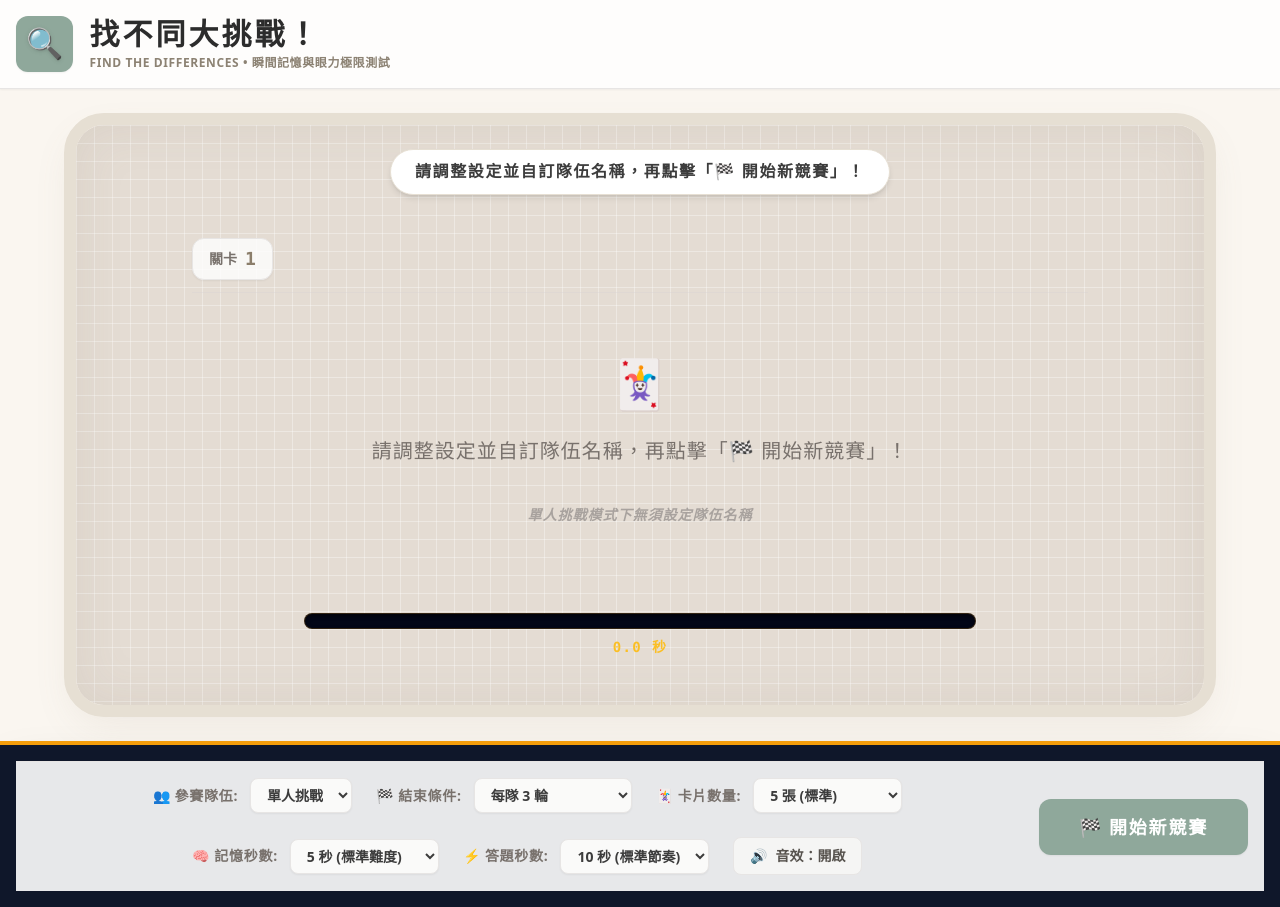
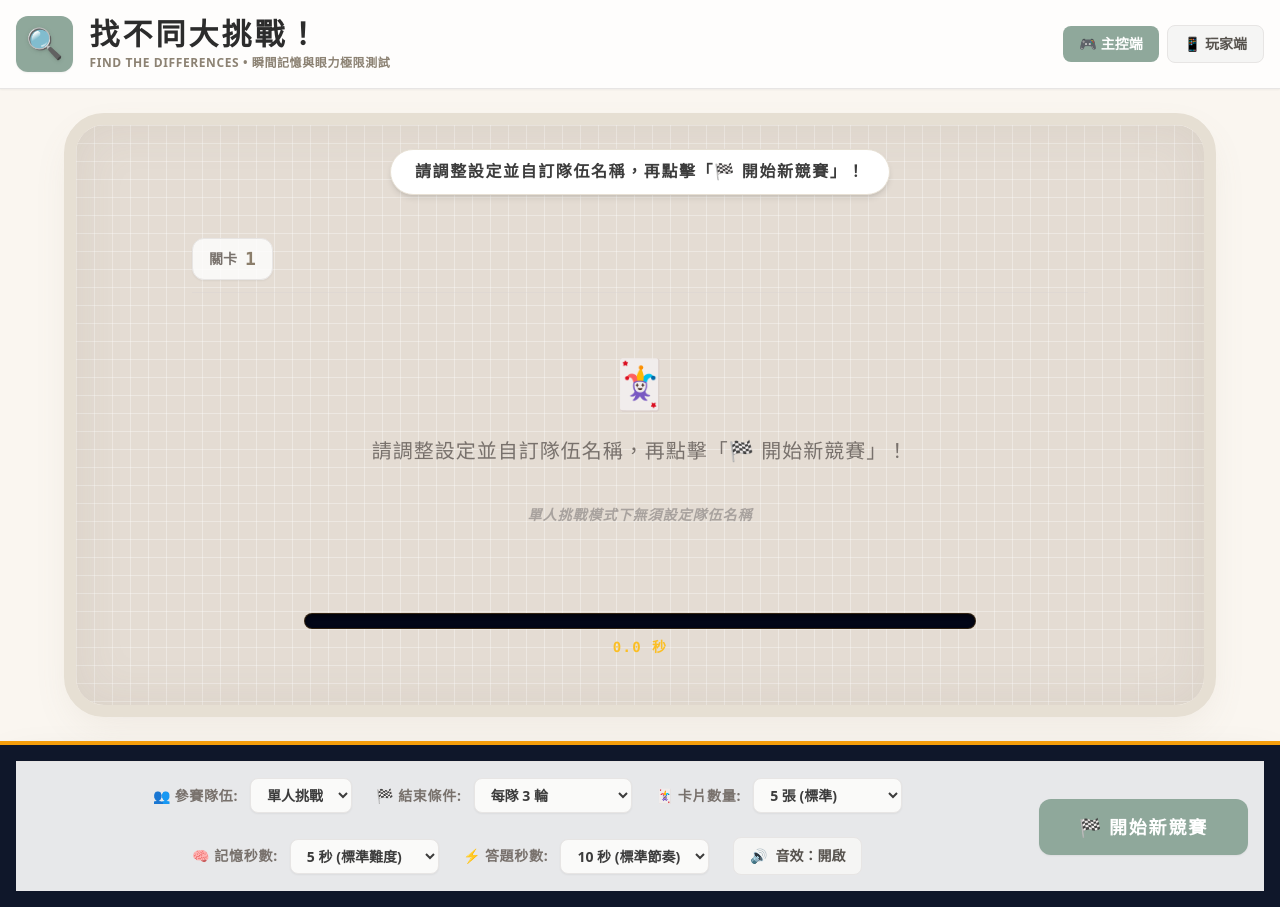
Before and after one commit to kukocliao/spot-the-difference, a plain HTML site: page index.html in a window 1280 px wide. Drawn offline with nearby package versions, Linux system fonts and the light colour scheme; a web font is replaced by a local one.

Commit message:
feat: 首頁加入主控端／玩家端快速連結
Co-Authored-By: Claude Sonnet 5 <noreply@anthropic.com>

```diff
--- a/index.html
+++ b/index.html
@@ -97,8 +97,11 @@
                 </div>
             </div>
 
-            <!-- 右側留空或用於美化，狀態看板已移入遊戲桌面內 -->
-            <div></div>
+            <!-- 多人連線模式入口 -->
+            <div class="flex items-center gap-2">
+                <a href="host.html" class="bg-[#8fa89b] hover:bg-[#7e978a] text-white font-bold px-4 py-2 rounded-lg text-xs sm:text-sm whitespace-nowrap">🎮 主控端</a>
+                <a href="player.html" class="bg-stone-100 hover:bg-stone-200 text-stone-600 font-bold px-4 py-2 rounded-lg border border-stone-200 text-xs sm:text-sm whitespace-nowrap">📱 玩家端</a>
+            </div>
         </div>
     </header>
 
```
